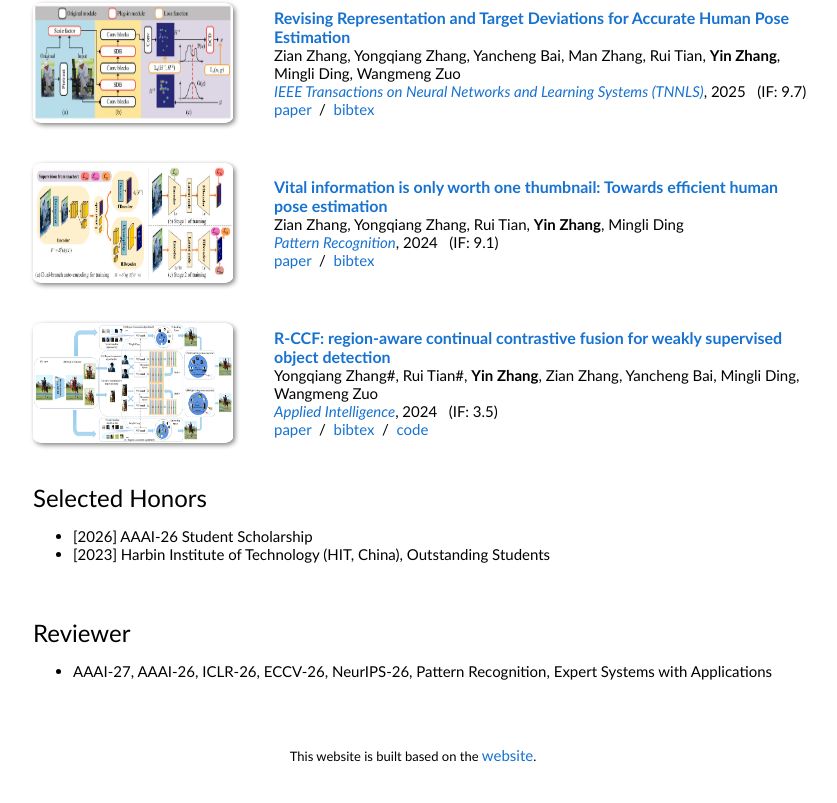
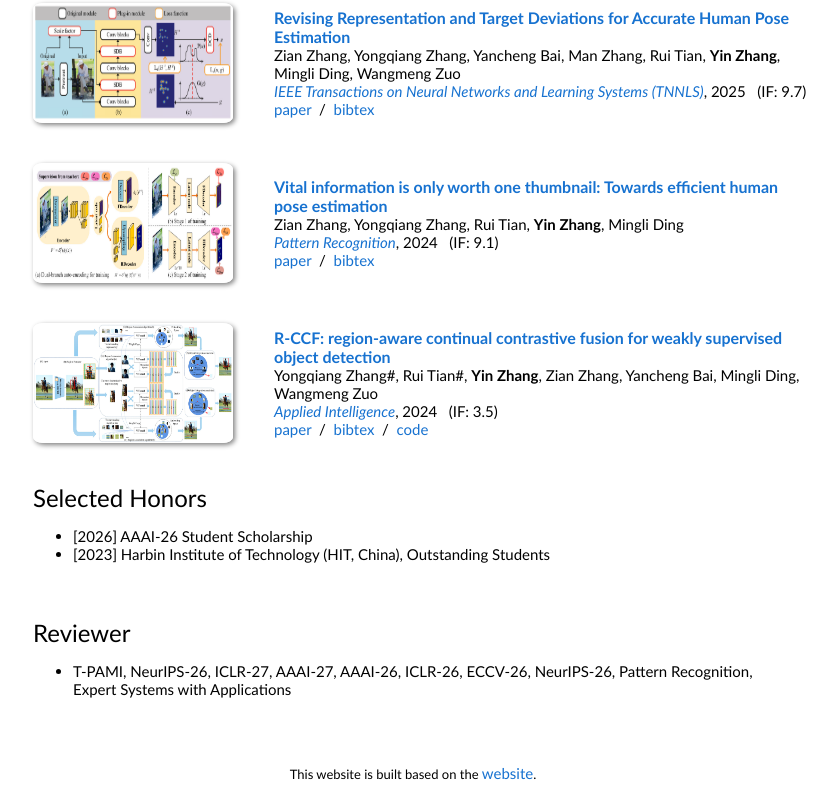
Before and after one commit to zhangyin1996/zhangyin1996.github.io, a plain HTML site: page index.html in a window 1280 px wide. Shown: the part 1964-2767 px from the top of the page, without its empty margins (227-1064 px from the left). Drawn offline with Linux system fonts and the light colour scheme.

Commit message:
Update personal website

```diff
--- a/index.html
+++ b/index.html
@@ -409,7 +409,7 @@
             <td style="padding:20px;width:100%;vertical-align:middle">
               <heading>Reviewer</heading>
               <ul>
-                <li>AAAI-27, AAAI-26, ICLR-26, ECCV-26, NeurIPS-26, Pattern Recognition, Expert Systems with Applications </li>
+                <li>T-PAMI, NeurIPS-26, ICLR-27, AAAI-27, AAAI-26, ICLR-26, ECCV-26, NeurIPS-26, Pattern Recognition, Expert Systems with Applications </li>
               </ul>
             </td>
           </tr>
```
